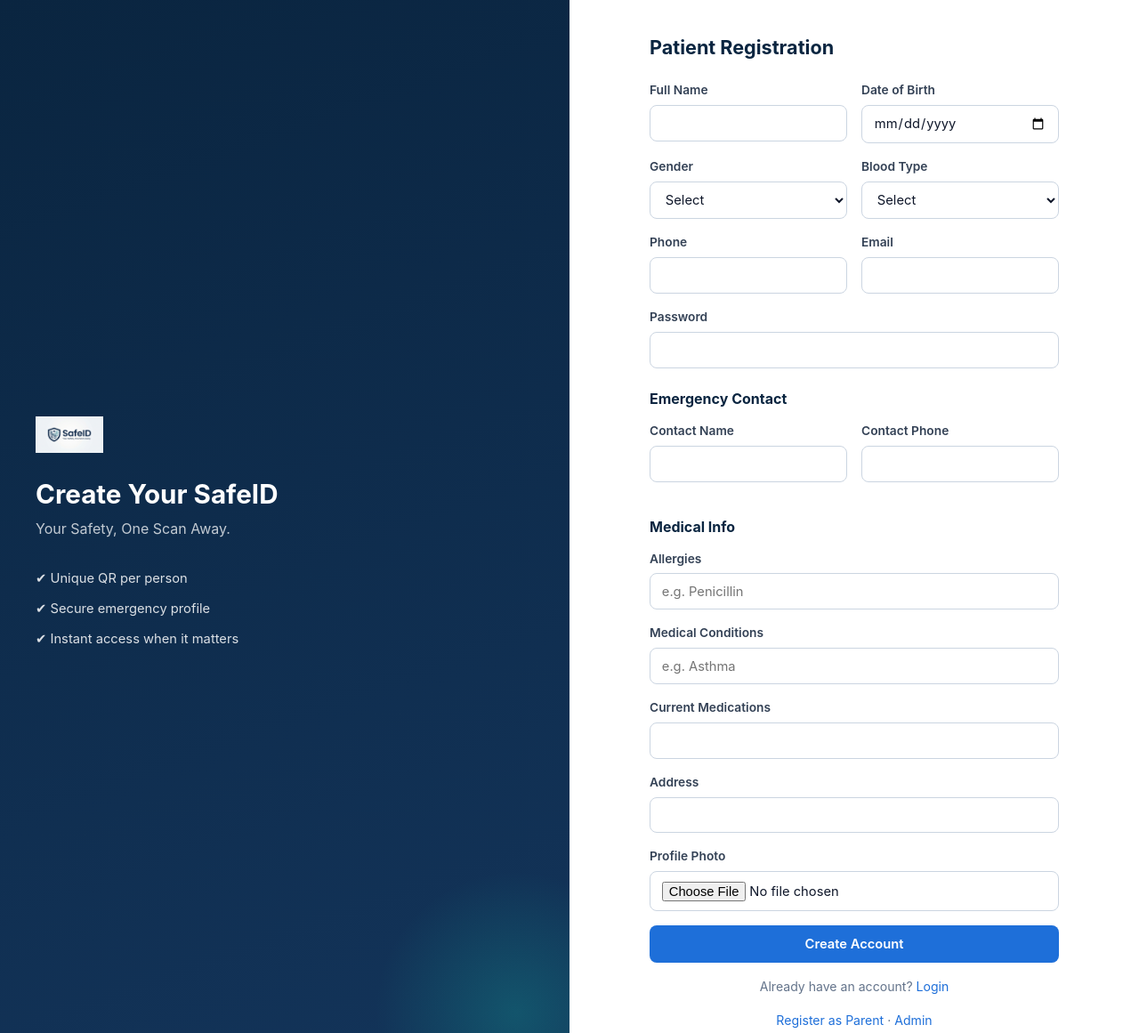
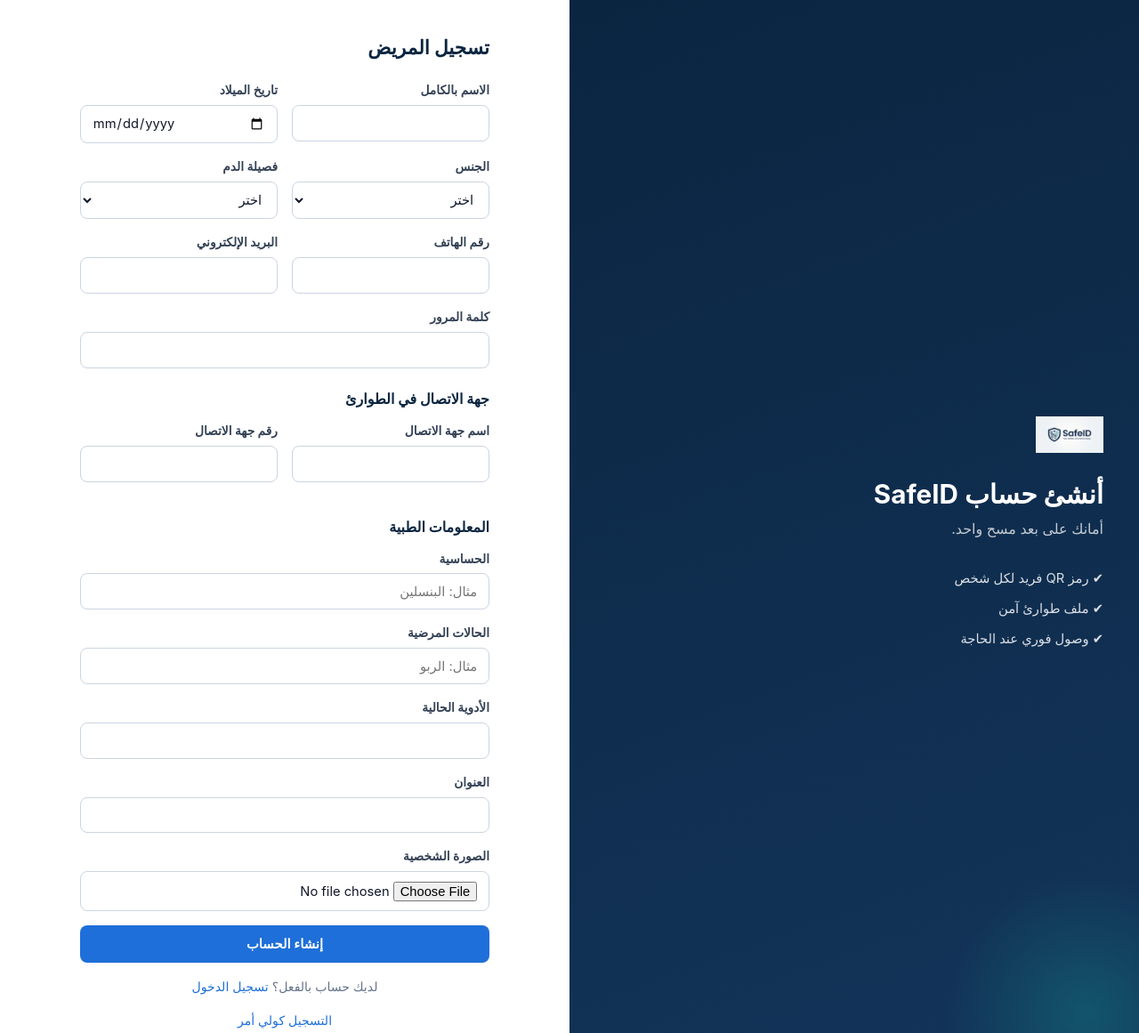
Before and after one commit to johnlatif19/SafeID, a website: page public/sign-up.html in a window 1280 px wide. Shown: the top 1161 px of the page at 89% size. Drawn offline with Linux system fonts and the light colour scheme.

Commit message:
Update sign-up.html

```diff
--- a/public/sign-up.html
+++ b/public/sign-up.html
@@ -1,9 +1,9 @@
 <!DOCTYPE html>
-<html lang="en">
+<html lang="ar" dir="rtl">
 <head>
   <meta charset="UTF-8" />
   <meta name="viewport" content="width=device-width, initial-scale=1.0" />
-  <title>Sign Up — SafeID</title>
+  <title>إنشاء حساب — SafeID</title>
   <link rel="icon" href="/public/assets/safeid-logo.png" />
   <link rel="manifest" href="/public/manifest.json" />
   <meta name="theme-color" content="#0A2540" />
@@ -16,34 +16,34 @@
   <div class="auth-wrap">
     <aside class="auth-side">
       <img src="/public/assets/safeid-logo.png" alt="SafeID" class="auth-logo" />
-      <h1>Create Your SafeID</h1>
-      <p>Your Safety, One Scan Away.</p>
+      <h1>أنشئ حساب SafeID</h1>
+      <p>أمانك على بعد مسح واحد.</p>
       <ul class="auth-features">
-        <li>✔ Unique QR per person</li>
-        <li>✔ Secure emergency profile</li>
-        <li>✔ Instant access when it matters</li>
+        <li>✔ رمز QR فريد لكل شخص</li>
+        <li>✔ ملف طوارئ آمن</li>
+        <li>✔ وصول فوري عند الحاجة</li>
       </ul>
     </aside>
 
     <main class="auth-main">
       <form id="signupForm" class="auth-form" novalidate>
-        <h2>Patient Registration</h2>
+        <h2>تسجيل المريض</h2>
 
         <div class="form-row">
-          <label>Full Name<input type="text" name="fullName" required /></label>
-          <label>Date of Birth<input type="date" name="dob" required /></label>
+          <label>الاسم بالكامل<input type="text" name="fullName" required /></label>
+          <label>تاريخ الميلاد<input type="date" name="dob" required /></label>
         </div>
 
         <div class="form-row">
-          <label>Gender
+          <label>الجنس
             <select name="gender" required>
-              <option value="">Select</option>
-              <option>Male</option><option>Female</option><option>Other</option>
+              <option value="">اختر</option>
+              <option>ذكر</option><option>أنثى</option><option>آخر</option>
             </select>
           </label>
-          <label>Blood Type
+          <label>فصيلة الدم
             <select name="bloodType" required>
-              <option value="">Select</option>
+              <option value="">اختر</option>
               <option>A+</option><option>A-</option><option>B+</option><option>B-</option>
               <option>AB+</option><option>AB-</option><option>O+</option><option>O-</option>
             </select>
@@ -51,29 +51,29 @@
         </div>
 
         <div class="form-row">
-          <label>Phone<input type="tel" name="phone" required /></label>
-          <label>Email<input type="email" name="email" required /></label>
+          <label>رقم الهاتف<input type="tel" name="phone" required /></label>
+          <label>البريد الإلكتروني<input type="email" name="email" required /></label>
         </div>
 
-        <label>Password<input type="password" name="password" minlength="8" required /></label>
+        <label>كلمة المرور<input type="password" name="password" minlength="8" required /></label>
 
-        <h3>Emergency Contact</h3>
+        <h3>جهة الاتصال في الطوارئ</h3>
         <div class="form-row">
-          <label>Contact Name<input type="text" name="ecName" required /></label>
-          <label>Contact Phone<input type="tel" name="ecPhone" required /></label>
+          <label>اسم جهة الاتصال<input type="text" name="ecName" required /></label>
+          <label>رقم جهة الاتصال<input type="tel" name="ecPhone" required /></label>
         </div>
 
-        <h3>Medical Info</h3>
-        <label>Allergies<input type="text" name="allergies" placeholder="e.g. Penicillin" /></label>
-        <label>Medical Conditions<input type="text" name="conditions" placeholder="e.g. Asthma" /></label>
-        <label>Current Medications<input type="text" name="medications" /></label>
+        <h3>المعلومات الطبية</h3>
+        <label>الحساسية<input type="text" name="allergies" placeholder="مثال: البنسلين" /></label>
+        <label>الحالات المرضية<input type="text" name="conditions" placeholder="مثال: الربو" /></label>
+        <label>الأدوية الحالية<input type="text" name="medications" /></label>
 
-        <label>Address<input type="text" name="address" /></label>
-        <label>Profile Photo<input type="file" name="photo" accept="image/*" /></label>
+        <label>العنوان<input type="text" name="address" /></label>
+        <label>الصورة الشخصية<input type="file" name="photo" accept="image/*" /></label>
 
-        <button type="submit" class="btn btn-primary btn-block">Create Account</button>
-        <p class="auth-alt">Already have an account? <a href="/login">Login</a></p>
-        <p class="auth-alt"><a href="/sign-up-parent">Register as Parent</a> · <a href="/login-admin">Admin</a></p>
+        <button type="submit" class="btn btn-primary btn-block">إنشاء الحساب</button>
+        <p class="auth-alt">لديك حساب بالفعل؟ <a href="/login">تسجيل الدخول</a></p>
+        <p class="auth-alt"><a href="/sign-up-parent">التسجيل كولي أمر</a></p>
       </form>
     </main>
   </div>
```
